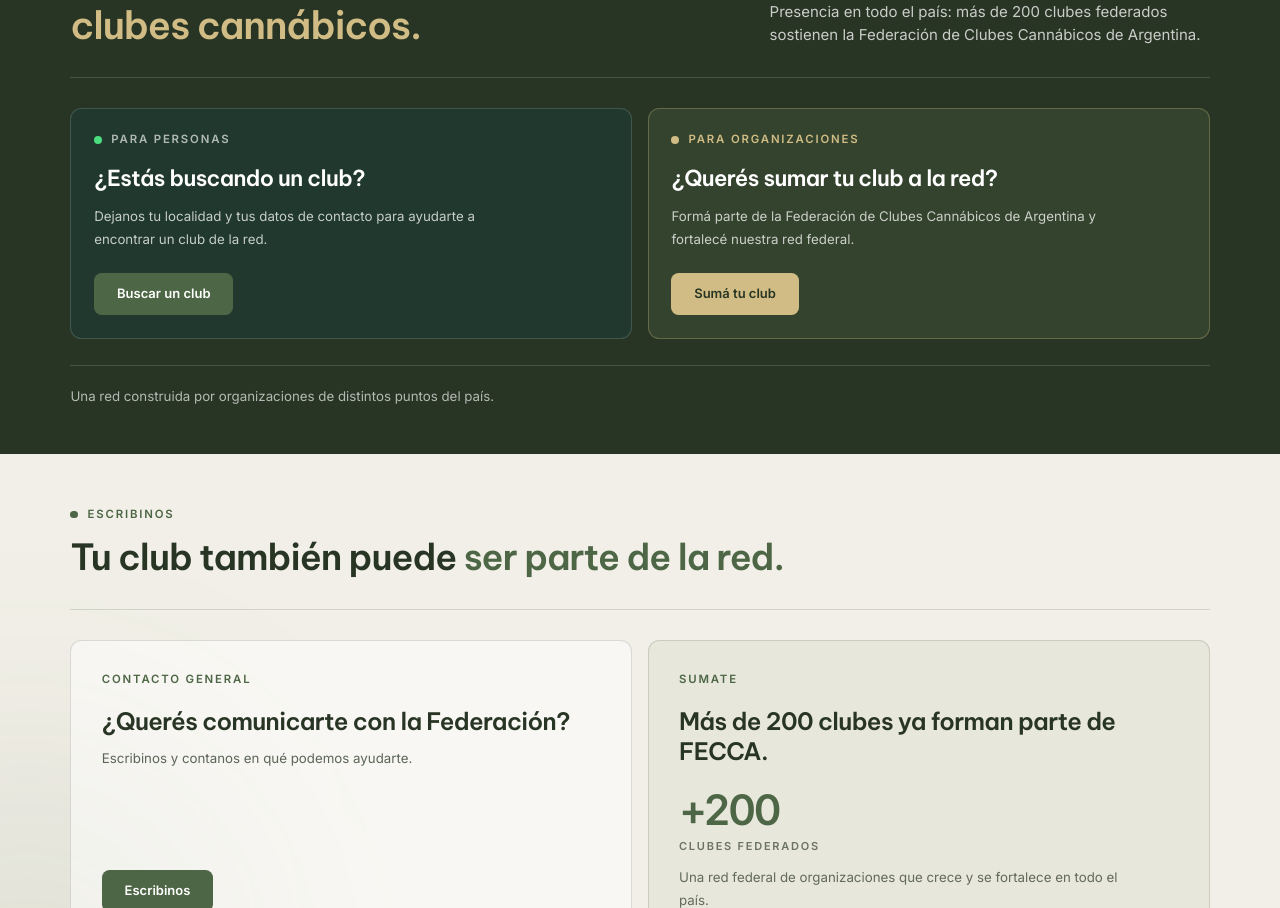
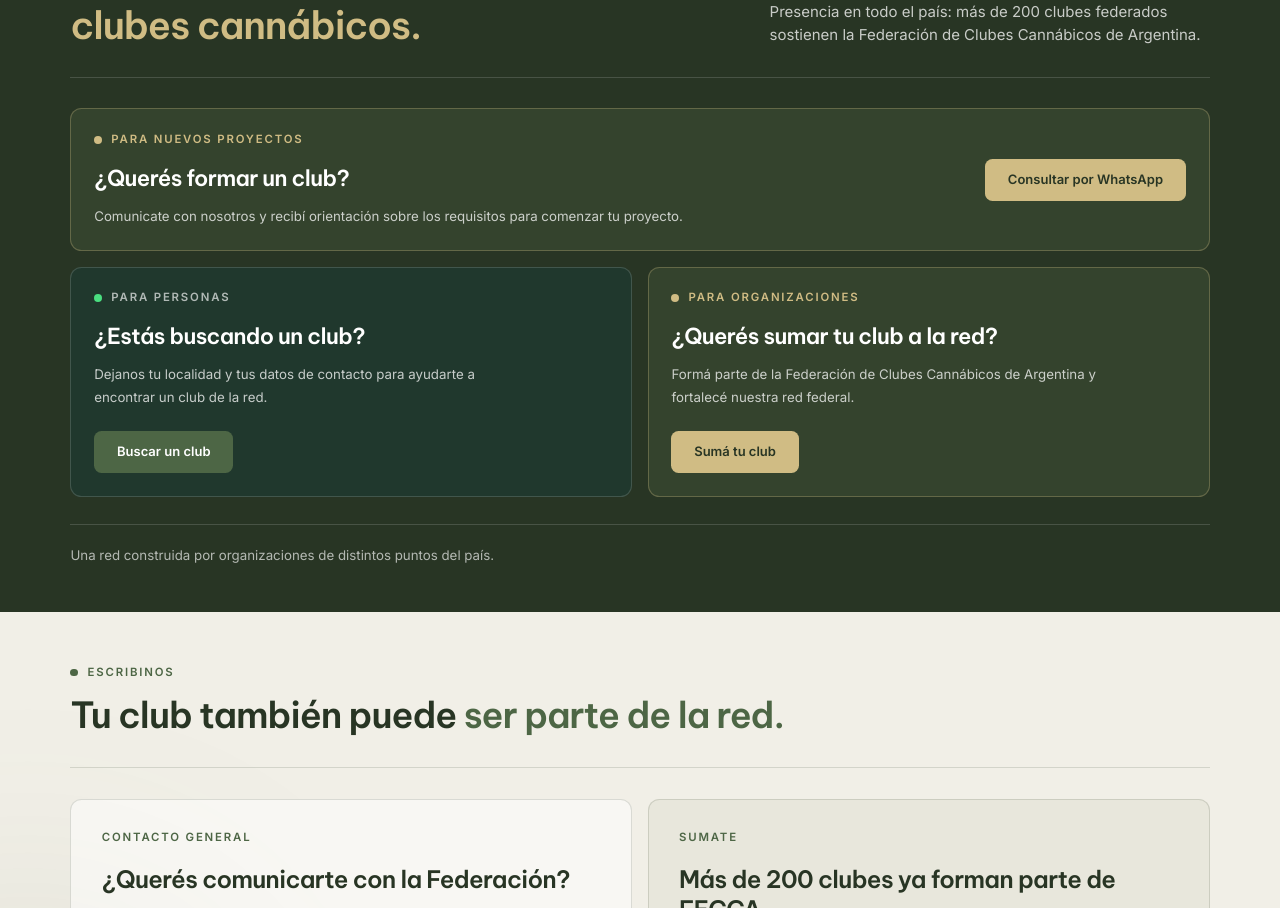
Before and after one commit to German-Lecherbauer/fecca-web, a Next.js app: page / in a window 1280 px wide. Shown: the part 3615-4523 px from the top of the page. Built offline with nearby package versions, Linux system fonts and the light colour scheme; no server answers.

Commit message:
feat: agregar tarjeta para formar clubes con contacto por WhatsApp

```diff
--- a/components/Clubes.tsx
+++ b/components/Clubes.tsx
@@ -3,6 +3,14 @@
 
 import { useState } from "react";
 import BuscarClubModal from "./BuscarClubModal";
+
+const NUMERO_WHATSAPP_ESTUDIO = "5491151656918";
+
+const MENSAJE_WHATSAPP =
+  "Hola, estoy interesado en abrir mi club. ¿Qué requisitos se necesitan?";
+
+const WHATSAPP_ESTUDIO_URL =
+  `https://wa.me/${NUMERO_WHATSAPP_ESTUDIO}?text=${encodeURIComponent(MENSAJE_WHATSAPP)}`;
 
 export default function Clubes() {
   const [buscarClubAbierto, setBuscarClubAbierto] = useState(false);
@@ -64,7 +72,41 @@
           {/* SEPARADOR DEL ENCABEZADO */}
           <div className="my-7 h-px w-full bg-white/15 sm:my-8" />
 
-          {/* TARJETAS */}
+          {/* NUEVA TARJETA: FORMAR UN CLUB */}
+          <div className="mb-4 flex flex-col gap-6 rounded-xl border border-[#D0BC84]/30 bg-[#34432D] p-5 sm:p-6 md:flex-row md:items-center md:justify-between md:gap-8">
+            <div className="min-w-0">
+              <div className="mb-4 flex items-center gap-2.5">
+                <span
+                  aria-hidden="true"
+                  className="h-2 w-2 shrink-0 rounded-full bg-[#D0BC84]"
+                />
+
+                <span className="text-[11px] font-semibold uppercase tracking-[0.16em] text-[#D0BC84] sm:text-xs">
+                  Para nuevos proyectos
+                </span>
+              </div>
+
+              <h3 className="text-xl font-semibold tracking-tight sm:text-[22px]">
+                ¿Querés formar un club?
+              </h3>
+
+              <p className="mt-3 max-w-[620px] text-[13px] leading-6 text-white/75 sm:text-sm">
+                Comunicate con nosotros y recibí orientación sobre
+                los requisitos para comenzar tu proyecto.
+              </p>
+            </div>
+
+            <a
+              href={WHATSAPP_ESTUDIO_URL}
+              target="_blank"
+              rel="noopener noreferrer"
+              className="inline-flex min-h-11 w-full shrink-0 items-center justify-center rounded-lg bg-[#D0BC84] px-6 py-2.5 text-[13px] font-semibold text-[#283524] transition-colors duration-300 hover:bg-[#C7B57A] focus-visible:outline focus-visible:outline-2 focus-visible:outline-offset-4 focus-visible:outline-white md:w-auto"
+            >
+              Consultar por WhatsApp
+            </a>
+          </div>
+
+          {/* TARJETAS EXISTENTES */}
           <div className="grid gap-4 md:grid-cols-2">
             {/* PARA PERSONAS */}
             <div className="flex h-full flex-col rounded-xl border border-white/15 bg-[#20382D] p-5 sm:p-6">
```
